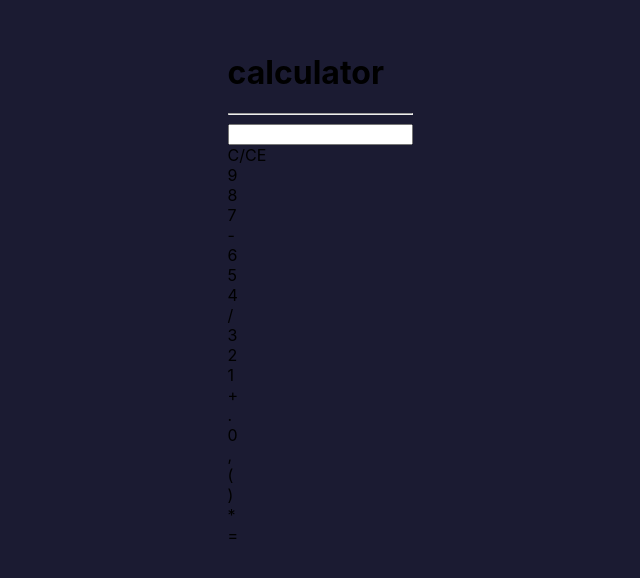
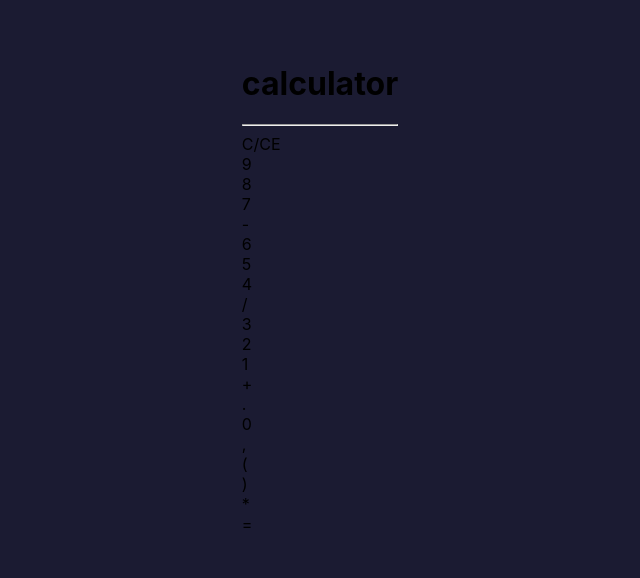
Before and after one commit to Mbetania/calculator, a React (Create React App) app in the folder frontend/: page / in a window 1280 px wide. Shown: the part 122-700 px from the top of the page, without its empty margins (320-960 px from the left). Built offline with nearby package versions, Linux system fonts and the light colour scheme.

Commit message:
logic y sass

```diff
--- a/frontend/package.json
+++ b/frontend/package.json
@@ -7,6 +7,7 @@
     "@testing-library/react": "^13.4.0",
     "@testing-library/user-event": "^13.5.0",
     "bootstrap": "^5.0.1",
+    "mathjs": "^11.2.1",
     "react": "^18.2.0",
     "react-dom": "^18.2.0",
     "react-scripts": "5.0.1",
--- a/frontend/src/App.js
+++ b/frontend/src/App.js
@@ -1,11 +1,21 @@
 import React from 'react'
 import { useEffect, useState } from 'react'
 import './App.scss'
-import { Boton } from './components/Boton'
+import { Button } from './components/Button'
+import { Pantalla } from './components/Pantalla'
 
 
 
 const Calculator = () => {
+  const [input, setInput] = useState('')
+
+  const addInput = (value) => {
+    setInput(input + value)
+  }
+
+  const calculateResult = () => {
+
+  }
 
   return (
     <div className='app'>
@@ -18,79 +28,48 @@ const Calculator = () => {
             <hr />
           </div>
         </div>
-        <div className="row ">
-          <div className="col-md-4">
+        <Pantalla input={input} />
+        <div className=" ">
+          <div className="md-4">
             <div className='card mb-3 pt-3 shadow ' >
               <div className="card-body text-primary">
-                <input type="text" className='form-control form-control-lg mb-4 text-center bg-light fs-4 text-primary shadow' value='' />
-                <div className='row'>
-                  <div className="col-3">
-                    <Boton>C/CE</Boton>
+                {/* <input type="text" className='form-control form-control-lg mb-4 text-center bg-light fs-4 text-primary shadow' value='' /> */}
+                <div className=''>
+                  <div className="">
+                    <Button controlClick={addInput}>C/CE</Button>
+                    <Button controlClick={addInput}>9</Button>
+                    <Button controlClick={addInput}>8</Button>
+                    <Button controlClick={addInput}>7</Button>
                   </div>
-                  <div className="col-3">
-                    <Boton>9</Boton>
-                  </div>
-                  <div className="col-3">
-                    <Boton>8</Boton>
-                  </div>
-                  <div className="col-3">
-                    <Boton>7</Boton>
+                  <div className="">
+                    <Button controlClick={addInput}>-</Button>
+                    <Button controlClick={addInput}>6</Button>
+                    <Button controlClick={addInput}>5</Button>
+                    <Button controlClick={addInput}>4</Button>
                   </div>
                 </div>
-                <div className='row mt-2'>
-                  <div className="col-3">
-                    <Boton>-</Boton>
-                  </div>
-                  <div className="col-3">
-                    <Boton>6</Boton>
-                  </div>
-                  <div className="col-3">
-                    <Boton>5</Boton>
-                  </div>
-                  <div className="col-3">
-                    <Boton>4</Boton>
+                <div className=''>
+                  <div className="">
+                    <Button controlClick={addInput}>/</Button>
+                    <Button controlClick={addInput}>3</Button>
+                    <Button controlClick={addInput}>2</Button>
+                    <Button controlClick={addInput}>1</Button>
                   </div>
                 </div>
-                <div className='row mt-2'>
-                  <div className="col-3">
-                    <Boton>/</Boton>
-                  </div>
-                  <div className="col-3">
-                    <Boton>3</Boton>
-                  </div>
-                  <div className="col-3">
-                    <Boton>2</Boton>
-                  </div>
-                  <div className="col-3">
-                    <Boton>1</Boton>
+                <div className=''>
+                  <div className="">
+                    <Button controlClick={addInput}>+</Button>
+                    <Button controlClick={addInput}>.</Button>
+                    <Button controlClick={addInput}>0</Button>
+                    <Button controlClick={addInput}>,</Button>
                   </div>
                 </div>
-                <div className='row mt-2'>
-                  <div className="col-3">
-                    <Boton>+</Boton>
-                  </div>
-                  <div className="col-3">
-                    <Boton>.</Boton>
-                  </div>
-                  <div className="col-3">
-                    <Boton>0</Boton>
-                  </div>
-                  <div className="col-3">
-                    <Boton>,</Boton>
-                  </div>
-                </div>
-                <div className='row mt-2'>
-                  <div className="col-3">
-                    <Boton>(</Boton>
-                  </div>
-                  <div className="col-3">
-                    <Boton>)</Boton>
-                  </div>
-                  <div className="col-3">
-                    <Boton>*</Boton>
-                  </div>
-                  <div className="col-3">
-                    <Boton>=</Boton>
+                <div className=''>
+                  <div className="">
+                    <Button controlClick={addInput}>(</Button>
+                    <Button controlClick={addInput}>)</Button>
+                    <Button controlClick={addInput}>*</Button>
+                    <Button controlClick={addInput}>=</Button>
                   </div>
                 </div>
               </div>
--- a/frontend/src/components/Boton.jsx
+++ /dev/null
@@ -1,8 +0,0 @@
-
-export const Boton = (props) => {
-return (
-    <div>
-        {props.children}
-    </div>
-)
-}
--- /dev/null
+++ b/frontend/src/components/Button.jsx
@@ -0,0 +1,10 @@
+
+export const Button = (props) => {
+    return (
+        <div
+        className='button'
+        onClick={() => props.controlClick(props.children)}>
+            {props.children}
+        </div>
+    )
+}
--- /dev/null
+++ b/frontend/src/components/Pantalla.jsx
@@ -0,0 +1,9 @@
+import React from 'react'
+
+export const Pantalla = ({ input }) => {
+return (
+    <div className='input'>
+        { input }
+    </div>
+)
+}
--- /dev/null
+++ b/frontend/src/styles/components/_button.sass
@@ -0,0 +1,5 @@
+button
+    height: 30px
+    width: 30px
+    color: #fff
+    display: flex
--- /dev/null
+++ b/frontend/src/styles/components/index.sass
@@ -0,0 +1 @@
+@import './_button'
--- a/frontend/src/styles/index.sass
+++ b/frontend/src/styles/index.sass
@@ -1,2 +1,3 @@
 @import './body/_body'
+@import './components/_button'
 @import './modules/headings.sass'
```
Also changed, not shown: 1 other file (tests, documents, lock files or other folders).
